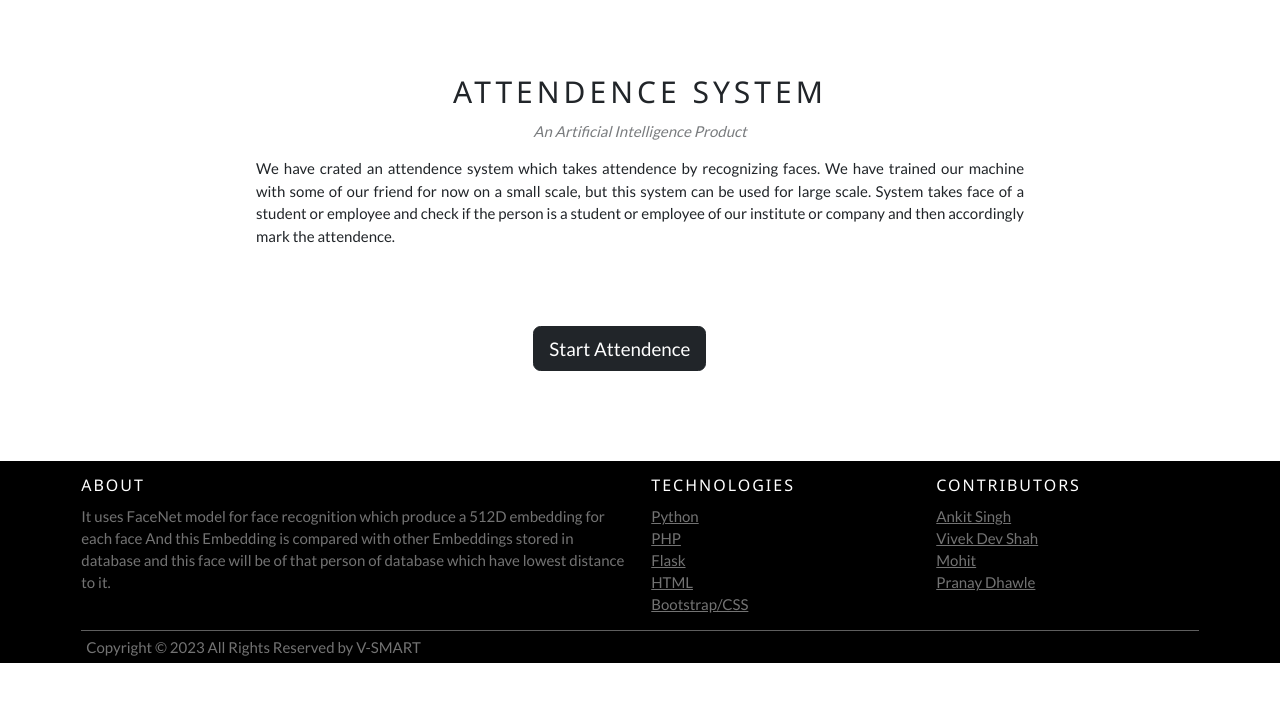
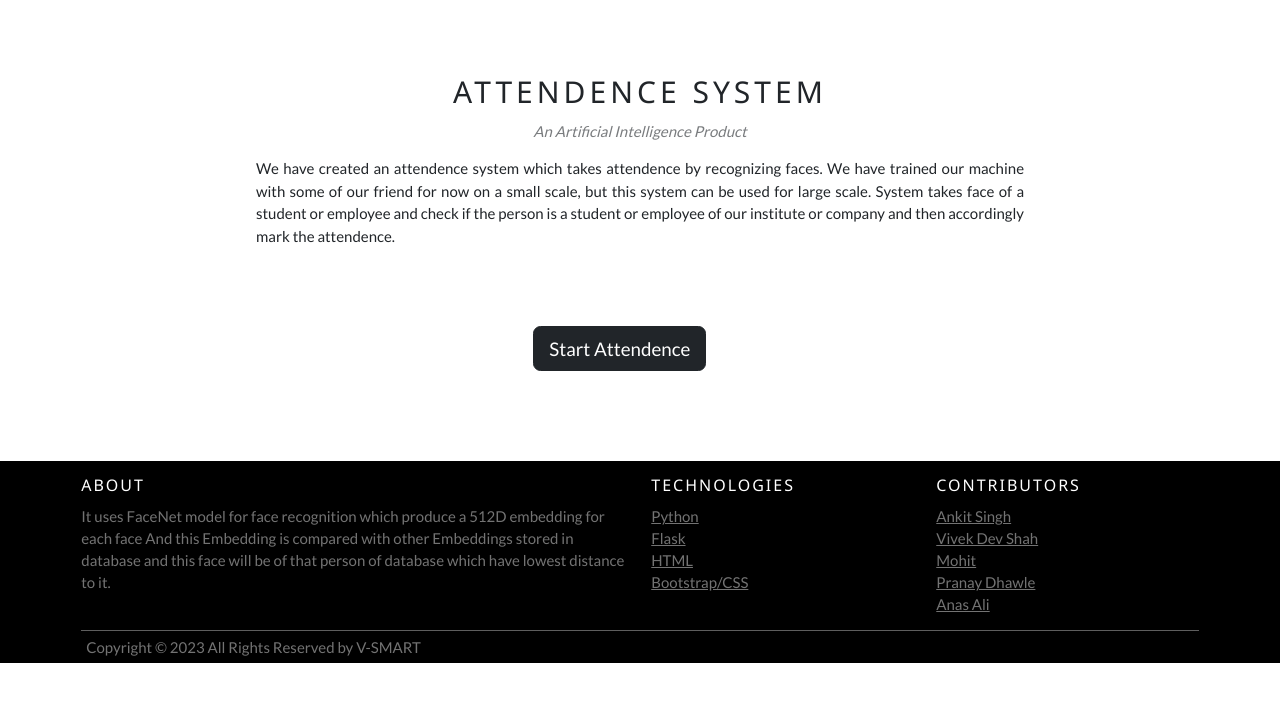
Before and after one commit to VivekDev01/Attendence-System-by-Face-Recognition, a Flask app: page /home in a window 1280 px wide. Shown: the part 53-755 px from the top of the page. Run offline with Flask 2, Linux system fonts and the light colour scheme; parts of the project's set-up code (start-up, migrations or seed data) failed here and were passed over; some libraries are stand-ins or nearby versions.

Commit message:
last commit

```diff
--- a/app.py
+++ b/app.py
@@ -12,7 +12,7 @@ from datetime import date,time
 from face import Embeddings
 from werkzeug.utils import secure_filename
 
-my_db = db_connector.connect(host = "localhost",user = "ankit",passwd = "deeplearning",
+my_db = db_connector.connect(host = "192.168.149.242",user = "ankit",passwd = "deeplearning",
 database = "iitranchi_attendence_system",auth_plugin="mysql_native_password",autocommit = True)
 my_cursor = my_db.cursor()
 
--- a/template/attendence.html
+++ b/template/attendence.html
@@ -72,7 +72,6 @@
               <h6>Technologies</h6>
               <ul class="footer-links">
                 <li><a href="https://www.python.org/">Python</a></li>
-                <li><a href="hhttps://www.php.net/">PHP</a></li>
                 <li><a href="https://flask.palletsprojects.com/en/2.2.x/">Flask</a></li>
                 <li><a href="https://html.com/">HTML</a></li>
                 <li><a href="https://getbootstrap.com/">Bootstrap/CSS</a></li>
@@ -86,6 +85,8 @@
                 <li><a href="https://www.linkedin.com/in/vivek-dev-shah-654521212/">Vivek Dev Shah</a></li>
                 <li><a href="https://www.linkedin.com/in/mohit-yadav-0bb2a021b/">Mohit</a></li>
                 <li><a href="https://www.linkedin.com/in/pranay-dhawale-408b9921b/">Pranay Dhawle</a></li>
+                <li><a href="https://www.linkedin.com/in/pranay-dhawale-408b9921b/">Anas Ali</a></li>
+
               </ul>
             </div>
           </div>
--- a/template/home_page.html
+++ b/template/home_page.html
@@ -45,7 +45,7 @@
     <div class="w3-container w3-content w3-center w3-padding-64" style="max-width:800px" id="band">
         <h2 class="w3-wide">ATTENDENCE SYSTEM</h2>
         <p class="w3-opacity"><i>An Artificial Intelligence Product</i></p>
-        <p class="w3-justify">We have crated an attendence system which takes attendence by recognizing faces. We have trained our machine with some of our friend for now on a small scale, but this system can be used for large scale. System takes face of a student or employee and check if the person is a student or employee of our institute or company and then accordingly mark the attendence.</p>
+        <p class="w3-justify">We have created an attendence system which takes attendence by recognizing faces. We have trained our machine with some of our friend for now on a small scale, but this system can be used for large scale. System takes face of a student or employee and check if the person is a student or employee of our institute or company and then accordingly mark the attendence.</p>
     </div>
 
     <!-- btn to start attendence -->
@@ -73,7 +73,6 @@
               <h6>Technologies</h6>
               <ul class="footer-links">
                 <li><a href="https://www.python.org/">Python</a></li>
-                <li><a href="hhttps://www.php.net/">PHP</a></li>
                 <li><a href="https://flask.palletsprojects.com/en/2.2.x/">Flask</a></li>
                 <li><a href="https://html.com/">HTML</a></li>
                 <li><a href="https://getbootstrap.com/">Bootstrap/CSS</a></li>
@@ -87,6 +86,8 @@
                 <li><a href="https://www.linkedin.com/in/vivek-dev-shah-654521212/">Vivek Dev Shah</a></li>
                 <li><a href="https://www.linkedin.com/in/mohit-yadav-0bb2a021b/">Mohit</a></li>
                 <li><a href="https://www.linkedin.com/in/pranay-dhawale-408b9921b/">Pranay Dhawle</a></li>
+                <li><a href="https://www.linkedin.com/in/pranay-dhawale-408b9921b/">Anas Ali</a></li>
+
               </ul>
             </div>
           </div>
--- a/template/information.html
+++ b/template/information.html
@@ -88,7 +88,6 @@
               <h6>Technologies</h6>
               <ul class="footer-links">
                 <li><a href="https://www.python.org/">Python</a></li>
-                <li><a href="hhttps://www.php.net/">PHP</a></li>
                 <li><a href="https://flask.palletsprojects.com/en/2.2.x/">Flask</a></li>
                 <li><a href="https://html.com/">HTML</a></li>
                 <li><a href="https://getbootstrap.com/">Bootstrap/CSS</a></li>
@@ -102,6 +101,8 @@
                 <li><a href="https://www.linkedin.com/in/vivek-dev-shah-654521212/">Vivek Dev Shah</a></li>
                 <li><a href="https://www.linkedin.com/in/mohit-yadav-0bb2a021b/">Mohit</a></li>
                 <li><a href="https://www.linkedin.com/in/pranay-dhawale-408b9921b/">Pranay Dhawle</a></li>
+                <li><a href="https://www.linkedin.com/in/pranay-dhawale-408b9921b/">Anas Ali</a></li>
+
               </ul>
             </div>
           </div>
--- a/template/login_page.html
+++ b/template/login_page.html
@@ -58,7 +58,6 @@
               <h6>Technologies</h6>
               <ul class="footer-links">
                 <li><a href="https://www.python.org/">Python</a></li>
-                <li><a href="hhttps://www.php.net/">PHP</a></li>
                 <li><a href="https://flask.palletsprojects.com/en/2.2.x/">Flask</a></li>
                 <li><a href="https://html.com/">HTML</a></li>
                 <li><a href="https://getbootstrap.com/">Bootstrap/CSS</a></li>
@@ -72,6 +71,8 @@
                 <li><a href="https://www.linkedin.com/in/vivek-dev-shah-654521212/">Vivek Dev Shah</a></li>
                 <li><a href="https://www.linkedin.com/in/mohit-yadav-0bb2a021b/">Mohit</a></li>
                 <li><a href="https://www.linkedin.com/in/pranay-dhawale-408b9921b/">Pranay Dhawle</a></li>
+                <li><a href="https://www.linkedin.com/in/pranay-dhawale-408b9921b/">Anas Ali</a></li>
+
               </ul>
             </div>
           </div>
--- a/template/new_student.html
+++ b/template/new_student.html
@@ -87,7 +87,6 @@
               <h6>Technologies</h6>
               <ul class="footer-links">
                 <li><a href="https://www.python.org/">Python</a></li>
-                <li><a href="hhttps://www.php.net/">PHP</a></li>
                 <li><a href="https://flask.palletsprojects.com/en/2.2.x/">Flask</a></li>
                 <li><a href="https://html.com/">HTML</a></li>
                 <li><a href="https://getbootstrap.com/">Bootstrap/CSS</a></li>
@@ -101,6 +100,8 @@
                 <li><a href="https://www.linkedin.com/in/vivek-dev-shah-654521212/">Vivek Dev Shah</a></li>
                 <li><a href="https://www.linkedin.com/in/mohit-yadav-0bb2a021b/">Mohit</a></li>
                 <li><a href="https://www.linkedin.com/in/pranay-dhawale-408b9921b/">Pranay Dhawle</a></li>
+                <li><a href="https://www.linkedin.com/in/pranay-dhawale-408b9921b/">Anas Ali</a></li>
+
               </ul>
             </div>
           </div>
```
Also changed, not shown: static/uploads/IMG-20200609-WA0010.jpg (added), static/uploads/WhatsApp_Image_2023-04-13_at_01.06.59.jpg (added), static/uploads/WhatsApp_Image_2023-04-13_at_10.13.08.jpg (added), static/uploads/WhatsApp_Image_2023-04-13_at_11.53.18.jpg (added), 1 other file.
